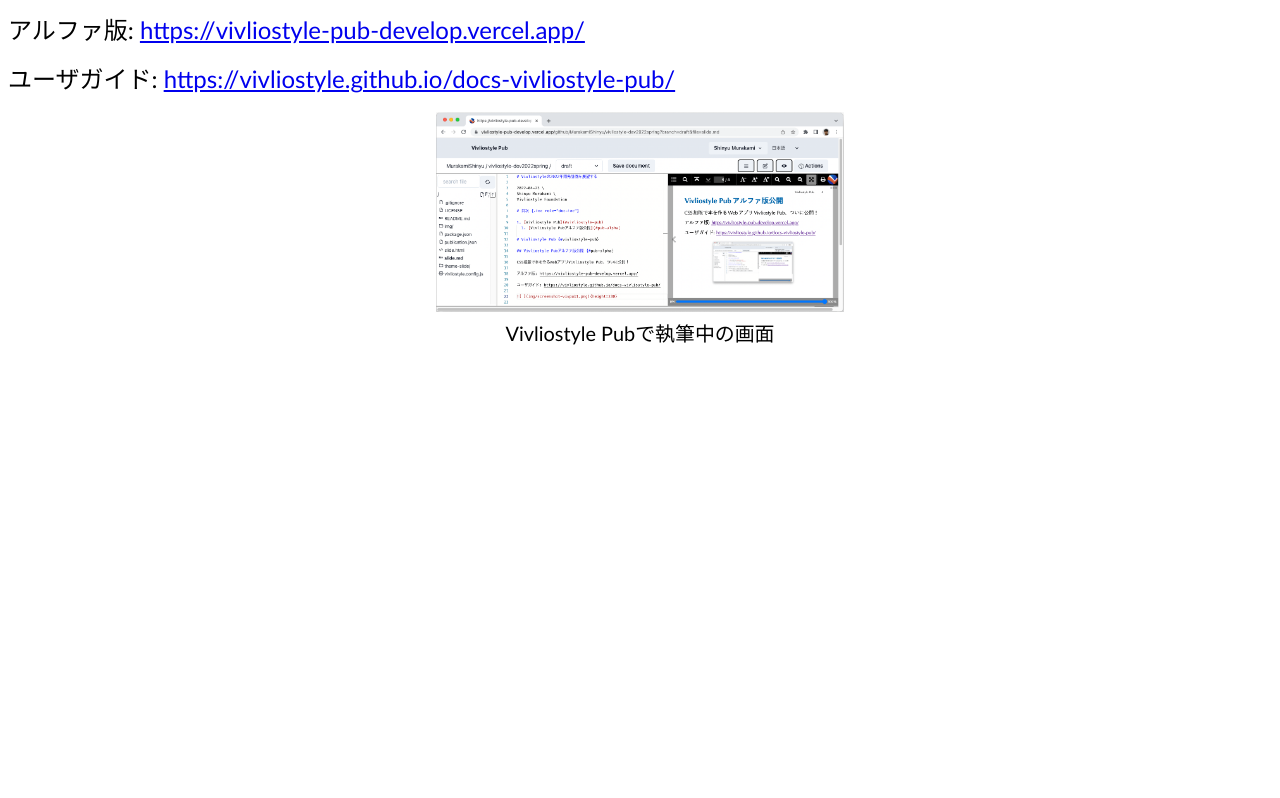
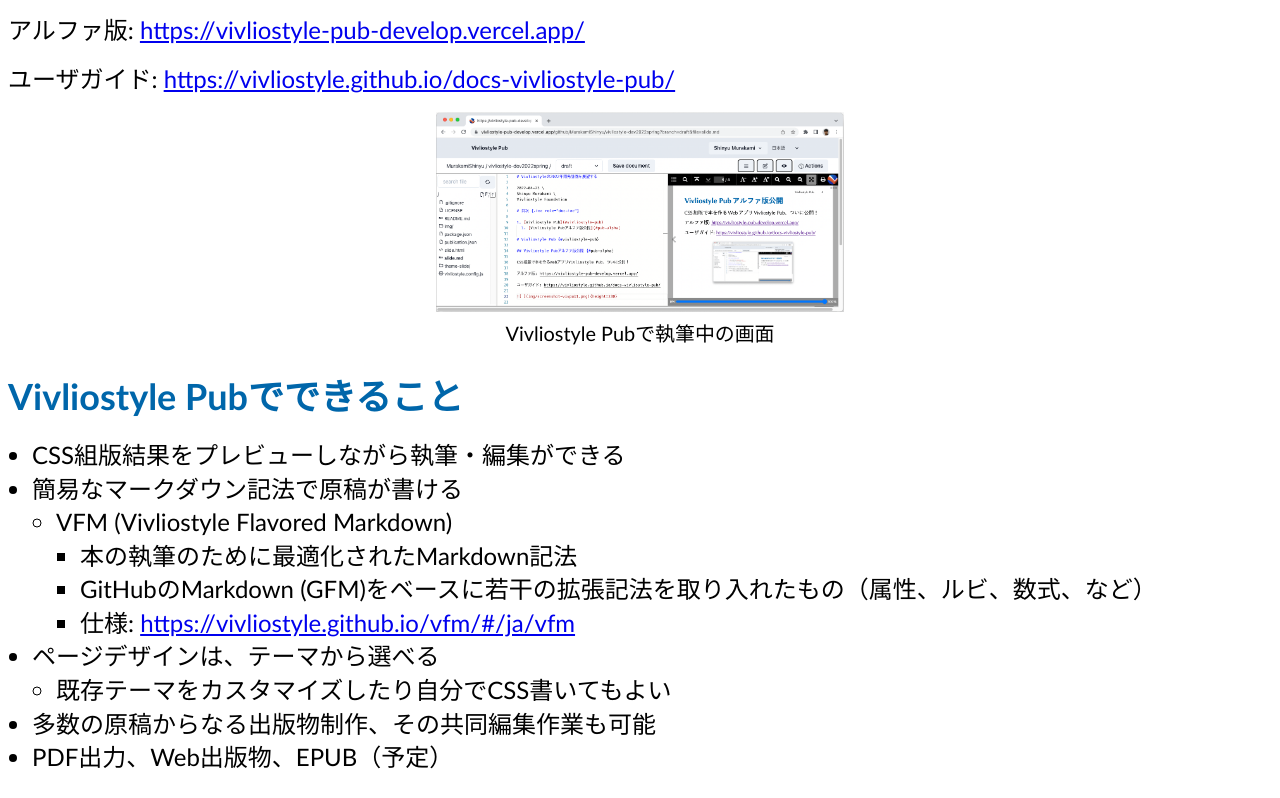
Before and after one commit to MurakamiShinyu/vivliostyle-dev2022spring, a website: page slide.html in a window 1280 px wide. Shown: the part 903-1701 px from the top of the page. Before the commit the page ends 1274 px from the top, so only its background shows below. Drawn offline with Linux system fonts and the light colour scheme.

Commit message:
Update slide.md

```diff
--- a/slide.html
+++ b/slide.html
@@ -2,13 +2,13 @@
 <html>
   <head>
     <meta charset="utf-8">
-    <title>Vivliostyleの2022年開発計画を展望する</title>
+    <title>Vivliostyleの2022年開発計画を展望する {style="letter-spacing: -0.02em"}</title>
     <meta name="viewport" content="width=device-width, initial-scale=1">
     <link rel="stylesheet" href="theme-slide/theme.css">
   </head>
   <body>
-    <section id="vivliostyleの2022年開発計画を展望する" class="level1">
-      <h1>Vivliostyleの2022年開発計画を展望する</h1>
+    <section style="letter-spacing: -0.02em" id="vivliostyleの2022年開発計画を展望する" class="level1">
+      <h1 style="letter-spacing: -0.02em">Vivliostyleの2022年開発計画を展望する</h1>
       <p>2022-04-23<br>Shinyu Murakami<br>Vivliostyle Foundation</p>
     </section>
     <section class="level1 toc" role="doc-toc" id="目次">
@@ -30,6 +30,30 @@
           <figcaption aria-hidden="true">Vivliostyle Pubで執筆中の画面</figcaption>
         </figure>
       </section>
+      <section id="vivliostyle-pubでできること" class="level2">
+        <h2>Vivliostyle Pubでできること</h2>
+        <ul>
+          <li>CSS組版結果をプレビューしながら執筆・編集ができる</li>
+          <li>簡易なマークダウン記法で原稿が書ける
+            <ul>
+              <li>VFM (Vivliostyle Flavored Markdown)
+                <ul>
+                  <li>本の執筆のために最適化されたMarkdown記法</li>
+                  <li>GitHubのMarkdown (GFM)をベースに若干の拡張記法を取り入れたもの（属性、ルビ、数式、など）</li>
+                  <li>仕様: <a href="https://vivliostyle.github.io/vfm/#/ja/vfm">https://vivliostyle.github.io/vfm/#/ja/vfm</a></li>
+                </ul>
+              </li>
+            </ul>
+          </li>
+          <li>ページデザインは、テーマから選べる
+            <ul>
+              <li>既存テーマをカスタマイズしたり自分でCSS書いてもよい</li>
+            </ul>
+          </li>
+          <li>多数の原稿からなる出版物制作、その共同編集作業も可能</li>
+          <li>PDF出力、Web出版物、EPUB（予定）</li>
+        </ul>
+      </section>
     </section>
   </body>
 </html>
```
Also changed, not shown: slide.md (+14 -1 lines).
